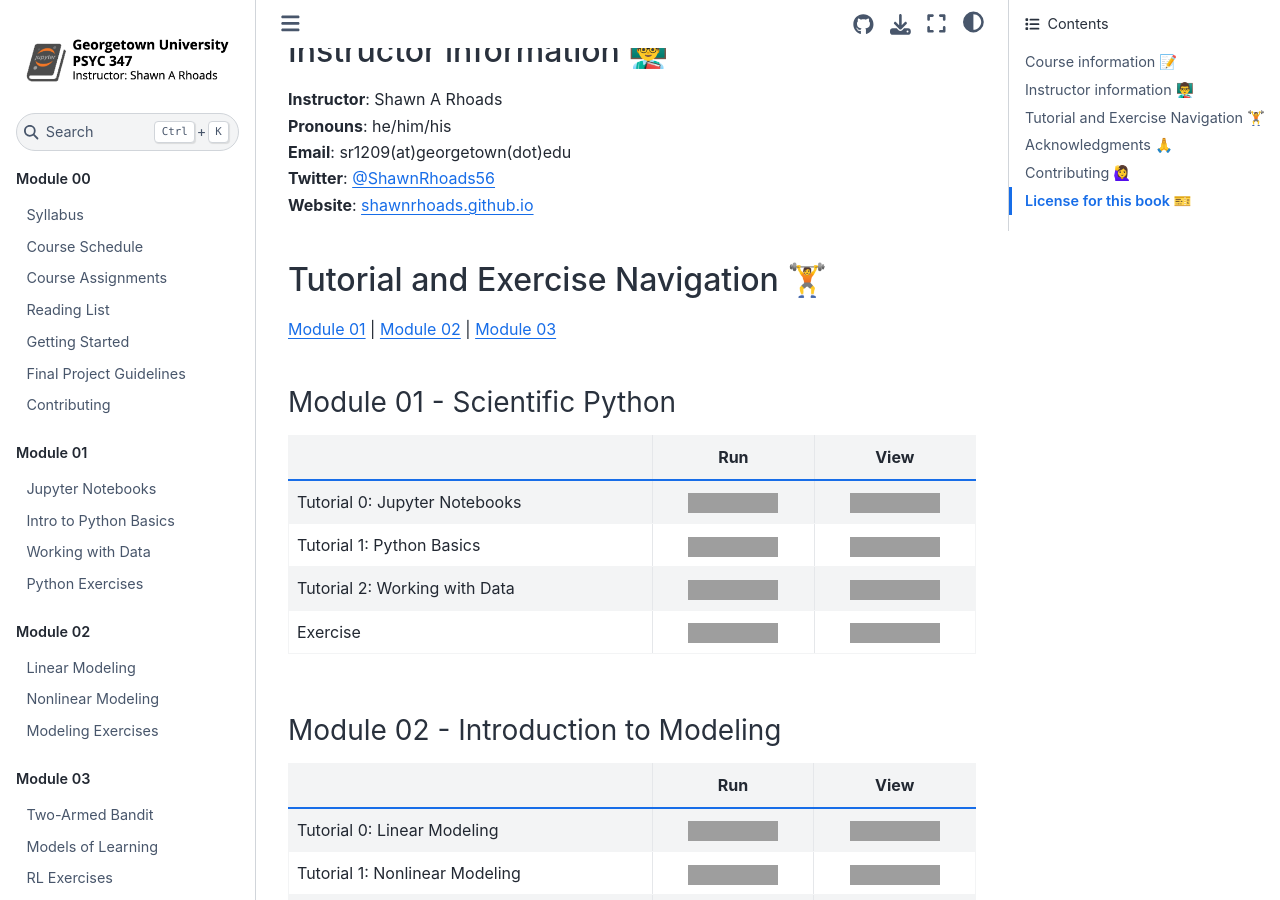
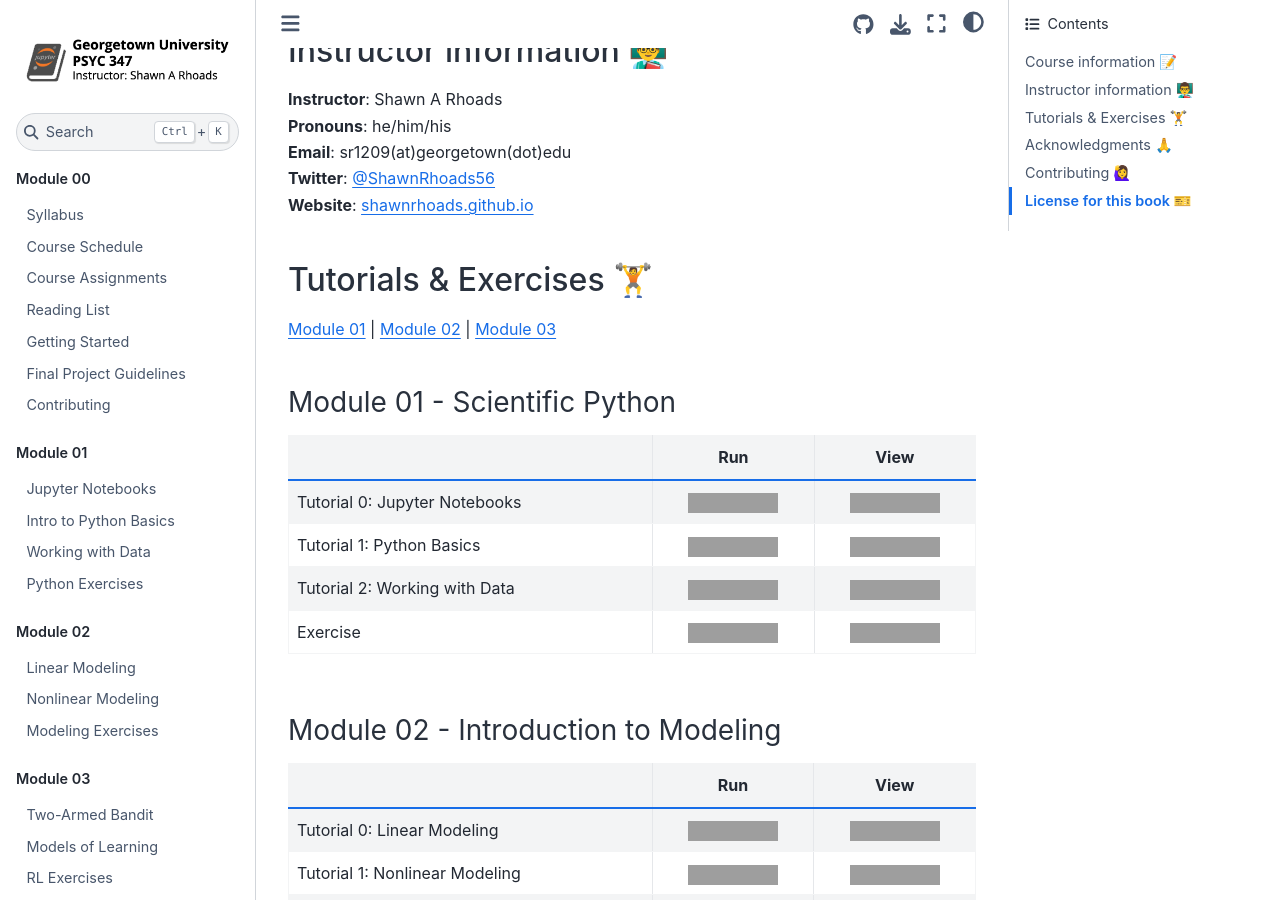
Before and after one commit to shawnrhoads/gu-psyc-347, a Jupyter Book: the page built from docs/index.md, in a window 1280 px wide and 900 px high, scrolled down 534 px, cut to the strip 0-900 px from the top of the window. Built offline with Jupyter Book 1.0.4 settings and Sphinx 7.4.7 and the Sphinx Book theme 1.1.4, drawn with Linux system fonts in a browser that asks for light colours; grey boxes are pictures that could not be loaded.

Commit message:
updated header

```diff
--- a/docs/index.md
+++ b/docs/index.md
@@ -19,7 +19,7 @@ The content in this Jupyter Book is subject to change.
 **Twitter**: <a href="https://twitter.com/ShawnRhoads56" target="_blank">@ShawnRhoads56</a><br>
 **Website**: [shawnrhoads.github.io](https://shawnrhoads.github.io)</br>
 
-## Tutorial and Exercise Navigation 🏋️
+## Tutorials & Exercises 🏋️
 
 [Module 01](#Module-01---Scientific-Python) | [Module 02](#Module-02---Introduction-to-Modeling) | [Module 03](#Module-03---Reinforcement-Learning)
 
```
Also changed, not shown: README.md (+1 -1 lines).
